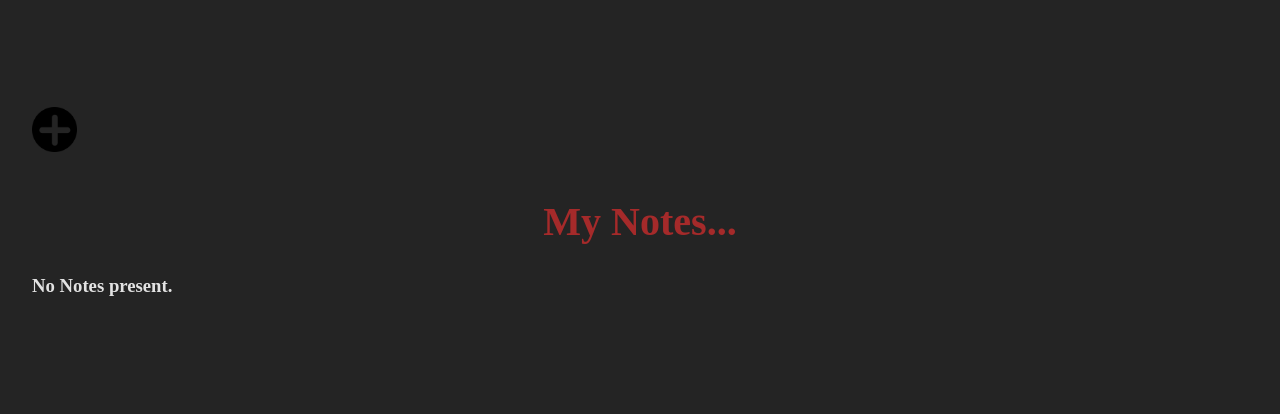
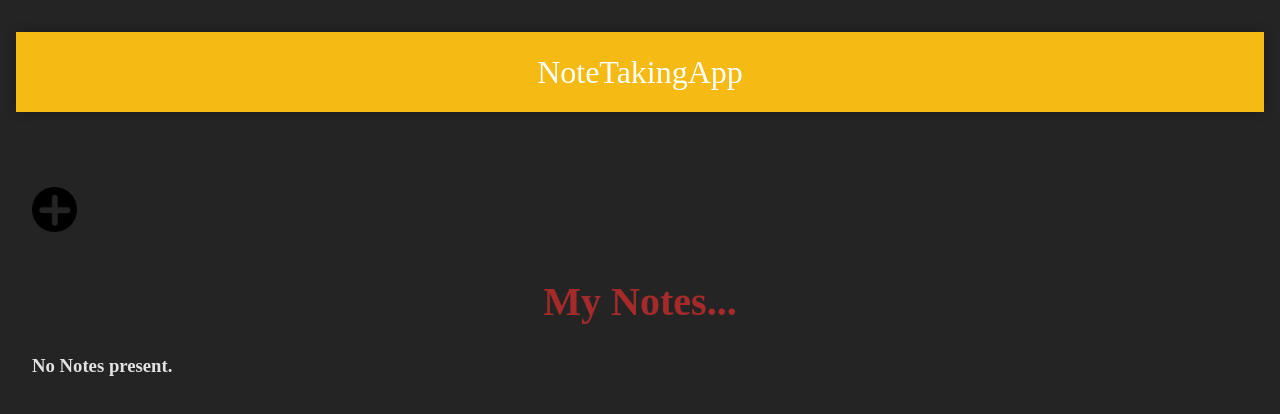
Before and after one commit to anilpiparaiya/TaskZenith, a React (Vite) app: page / in a window 1280 px wide. Shown: the top 414 px of the page. Built offline with nearby package versions, Linux system fonts and the light colour scheme.

Commit message:
Added Header Component

```diff
--- a/index.html
+++ b/index.html
@@ -4,6 +4,7 @@
     <meta charset="UTF-8" />
     <link rel="icon" type="image/svg+xml" href="/vite.svg" />
     <meta name="viewport" content="width=device-width, initial-scale=1.0" />
+
     <title>Notes App</title>
   </head>
   <body>
--- a/src/App.jsx
+++ b/src/App.jsx
@@ -1,7 +1,10 @@
 import React, { useEffect, useState } from "react";
+import Header from "./Components/Header";
+
 
 import NoteContainer from "./Components/NoteContainer/NoteContainer";
 import Sidebar from "./Components/Sidebar/Sidebar";
+
 
 import "./App.css";
 
@@ -47,12 +50,14 @@ function App() {
   }, [notes]);
   return (
     <div className="App">
+      <Header />
       <Sidebar addNote={addNote} />
       <NoteContainer
       notes={notes}
       deleteNote={deleteNote}
       updateText = {updateText}
       />
+
     </div>
   );
 }
--- /dev/null
+++ b/src/Components/Header.jsx
@@ -0,0 +1,11 @@
+import React from "react";
+
+function Header() {
+  return (
+    <header>
+      <h1>NoteTakingApp</h1>
+    </header>
+  );
+}
+
+export default Header;
--- a/src/index.css
+++ b/src/index.css
@@ -21,3 +21,20 @@ body {
   -webkit-font-smoothing: antialiased;
   -moz-osx-font-smoothing: grayscale;
 }
+
+
+/*  */
+
+
+header {
+  background-color: #f5ba13;
+  margin: auto -16px;
+  padding: 16px 32px;
+  box-shadow: 0 0 10px 0 rgba(0, 0, 0, 0.3);
+}
+
+header h1 {
+  color: #fff;
+  font-family: "McLaren", cursive;
+  font-weight: 200;
+}
```
